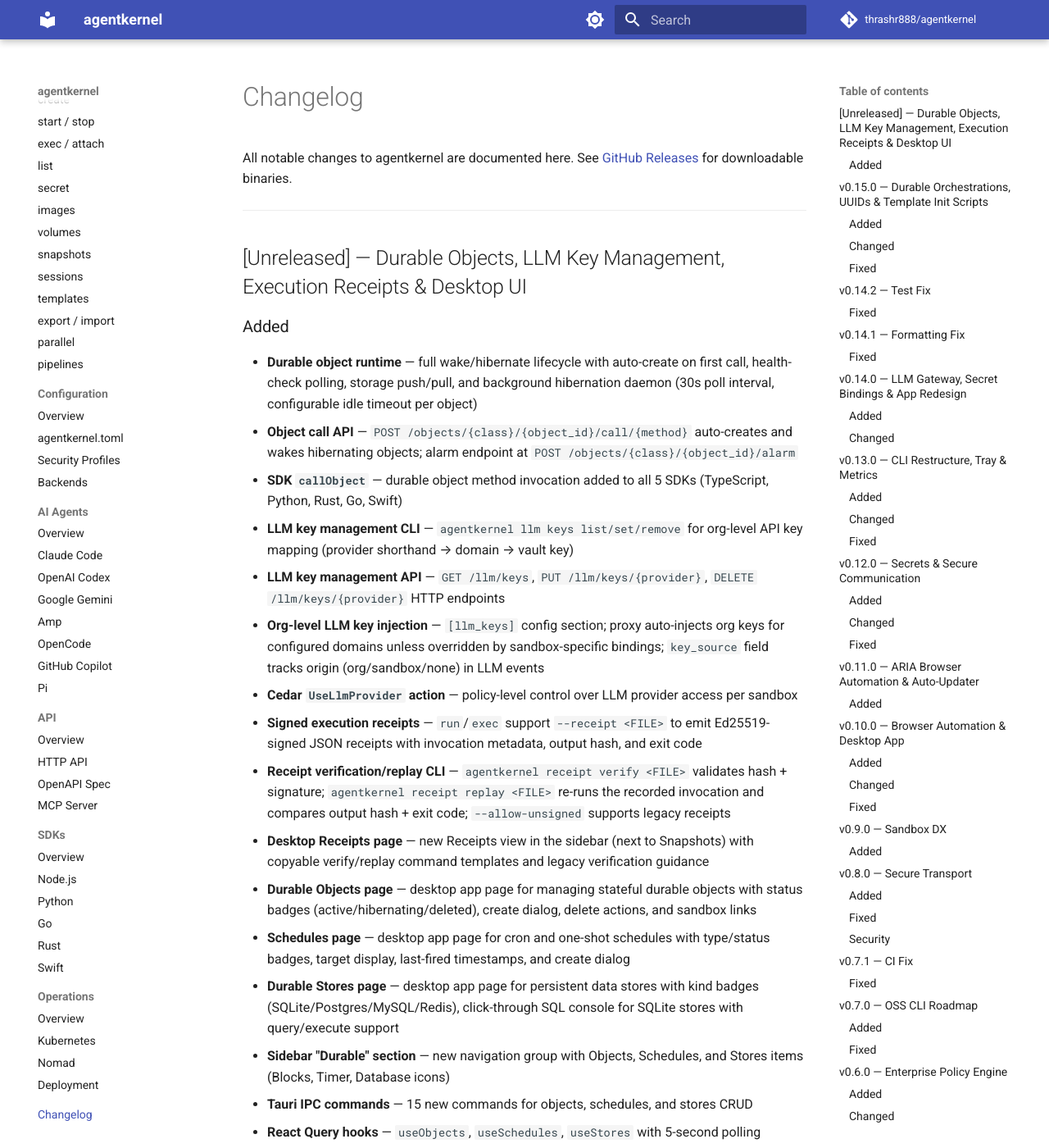
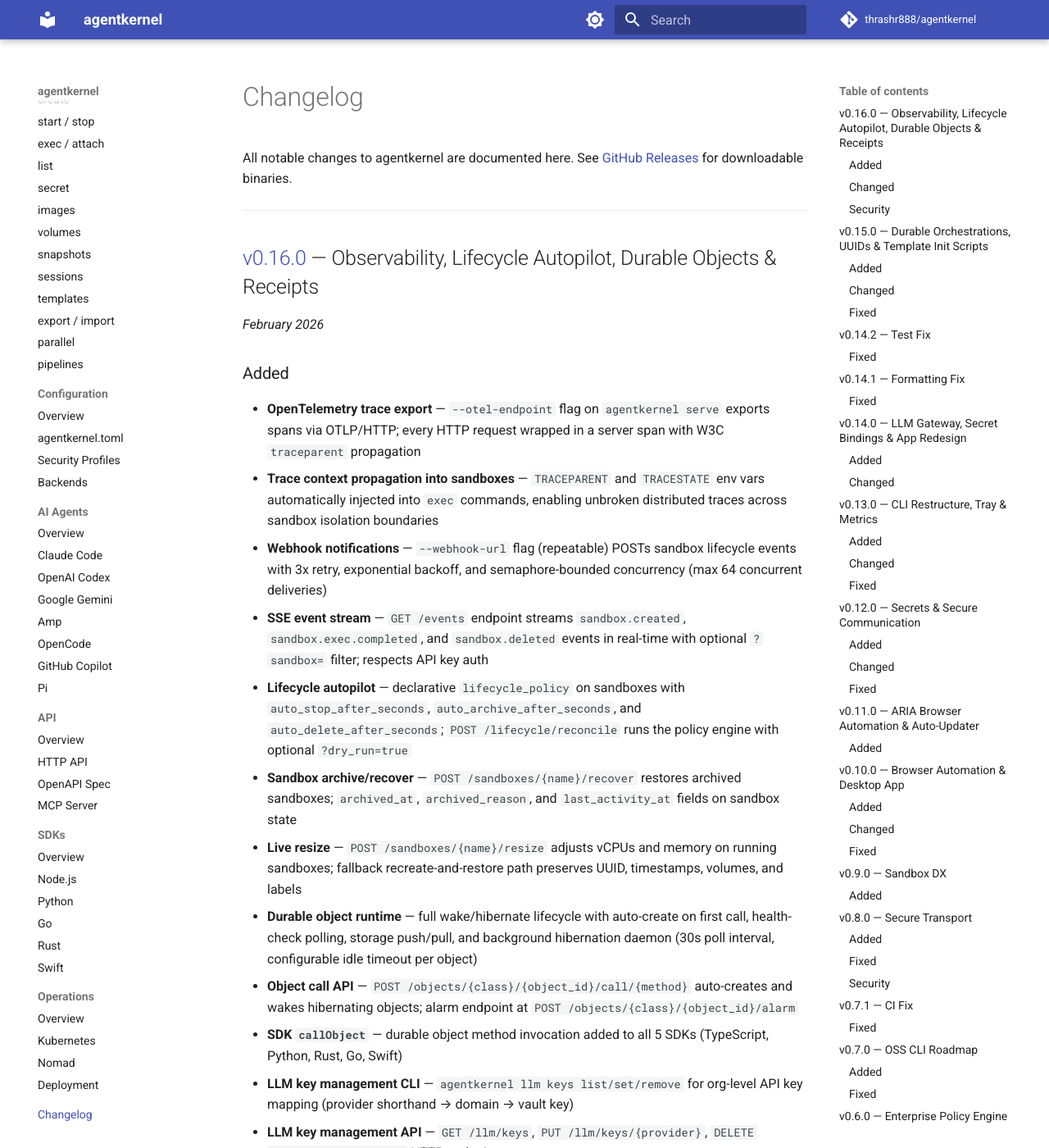
Before and after one commit to thrashr888/agentkernel, an MkDocs documentation site: the page built from docs/changelog.md, in a window 1280 px wide and 1400 px high. Shown: the whole window at 82% size. Built offline with MkDocs 1.6.1 and Material for MkDocs 9.7.7, drawn with Linux system fonts in a browser that asks for light colours; comment, search, counter and statistics services are not loaded; some of the changed text lies outside the part shown.

Commit message:
release: v0.16.0
Co-Authored-By: Claude Opus 4.6 <noreply@anthropic.com>

```diff
--- a/Cargo.toml
+++ b/Cargo.toml
@@ -1,6 +1,6 @@
 [package]
 name = "agentkernel"
-version = "0.15.0"
+version = "0.16.0"
 edition = "2024"
 description = "Run AI coding agents in secure, isolated microVMs"
 authors = ["Paul Thrasher <thrashr888@gmail.com>"]
--- a/docs/changelog.md
+++ b/docs/changelog.md
@@ -6,10 +6,19 @@ See [GitHub Releases](https://github.com/thrashr888/agentkernel/releases) for do
 
 ---
 
-## [Unreleased] — Durable Objects, LLM Key Management, Execution Receipts & Desktop UI
+## [v0.16.0](https://github.com/thrashr888/agentkernel/releases/tag/v0.16.0) — Observability, Lifecycle Autopilot, Durable Objects & Receipts
+
+_February 2026_
 
 ### Added
 
+- **OpenTelemetry trace export** — `--otel-endpoint` flag on `agentkernel serve` exports spans via OTLP/HTTP; every HTTP request wrapped in a server span with W3C `traceparent` propagation
+- **Trace context propagation into sandboxes** — `TRACEPARENT` and `TRACESTATE` env vars automatically injected into `exec` commands, enabling unbroken distributed traces across sandbox isolation boundaries
+- **Webhook notifications** — `--webhook-url` flag (repeatable) POSTs sandbox lifecycle events with 3x retry, exponential backoff, and semaphore-bounded concurrency (max 64 concurrent deliveries)
+- **SSE event stream** — `GET /events` endpoint streams `sandbox.created`, `sandbox.exec.completed`, and `sandbox.deleted` events in real-time with optional `?sandbox=` filter; respects API key auth
+- **Lifecycle autopilot** — declarative `lifecycle_policy` on sandboxes with `auto_stop_after_seconds`, `auto_archive_after_seconds`, and `auto_delete_after_seconds`; `POST /lifecycle/reconcile` runs the policy engine with optional `?dry_run=true`
+- **Sandbox archive/recover** — `POST /sandboxes/{name}/recover` restores archived sandboxes; `archived_at`, `archived_reason`, and `last_activity_at` fields on sandbox state
+- **Live resize** — `POST /sandboxes/{name}/resize` adjusts vCPUs and memory on running sandboxes; fallback recreate-and-restore path preserves UUID, timestamps, volumes, and labels
 - **Durable object runtime** — full wake/hibernate lifecycle with auto-create on first call, health-check polling, storage push/pull, and background hibernation daemon (30s poll interval, configurable idle timeout per object)
 - **Object call API** — `POST /objects/{class}/{object_id}/call/{method}` auto-creates and wakes hibernating objects; alarm endpoint at `POST /objects/{class}/{object_id}/alarm`
 - **SDK `callObject`** — durable object method invocation added to all 5 SDKs (TypeScript, Python, Rust, Go, Swift)
@@ -19,13 +28,29 @@ See [GitHub Releases](https://github.com/thrashr888/agentkernel/releases) for do
 - **Cedar `UseLlmProvider` action** — policy-level control over LLM provider access per sandbox
 - **Signed execution receipts** — `run`/`exec` support `--receipt <FILE>` to emit Ed25519-signed JSON receipts with invocation metadata, output hash, and exit code
 - **Receipt verification/replay CLI** — `agentkernel receipt verify <FILE>` validates hash + signature; `agentkernel receipt replay <FILE>` re-runs the recorded invocation and compares output hash + exit code; `--allow-unsigned` supports legacy receipts
-- **Desktop Receipts page** — new Receipts view in the sidebar (next to Snapshots) with copyable verify/replay command templates and legacy verification guidance
+- **Desktop Receipts page** — new Receipts view in the sidebar with copyable verify/replay command templates and legacy verification guidance
 - **Durable Objects page** — desktop app page for managing stateful durable objects with status badges (active/hibernating/deleted), create dialog, delete actions, and sandbox links
 - **Schedules page** — desktop app page for cron and one-shot schedules with type/status badges, target display, last-fired timestamps, and create dialog
 - **Durable Stores page** — desktop app page for persistent data stores with kind badges (SQLite/Postgres/MySQL/Redis), click-through SQL console for SQLite stores with query/execute support
 - **Sidebar "Durable" section** — new navigation group with Objects, Schedules, and Stores items (Blocks, Timer, Database icons)
 - **Tauri IPC commands** — 15 new commands for objects, schedules, and stores CRUD
 - **React Query hooks** — `useObjects`, `useSchedules`, `useStores` with 5-second polling
+- **Sandbox labels** — `--label key:value` on create, `PATCH /sandboxes/{name}` for updates, `?label=key:value` query filter on list; labels propagated to all lifecycle events
+- **Sandbox descriptions** — `--description` on create, editable via PATCH
+- **API key authentication** — `--api-key` and `--api-key-file` flags for `agentkernel serve`; `GET /stats` endpoint for server metrics
+- **Desktop sandbox edit modal** — edit labels and description from the UI
+
+### Changed
+
+- **HTTP request body limit** — enforced 16 MiB maximum on all API endpoints
+- **Sudo exec gated** — `sudo: true` in exec requests now requires explicit `[api].allow_sudo_exec = true` configuration
+
+### Security
+
+- **Detached exec hardening** — input validation on command IDs and stream parameters
+- **LLM key file permissions** — restricted file permissions on key storage
+- **Auth/secrets validation** — stricter input validation across authentication and secret binding paths
+- **Per-sandbox CoW rootfs** — copy-on-write rootfs copies prevent cross-sandbox state leakage
 
 ---
 
```
Also changed, not shown: 1 other file.
